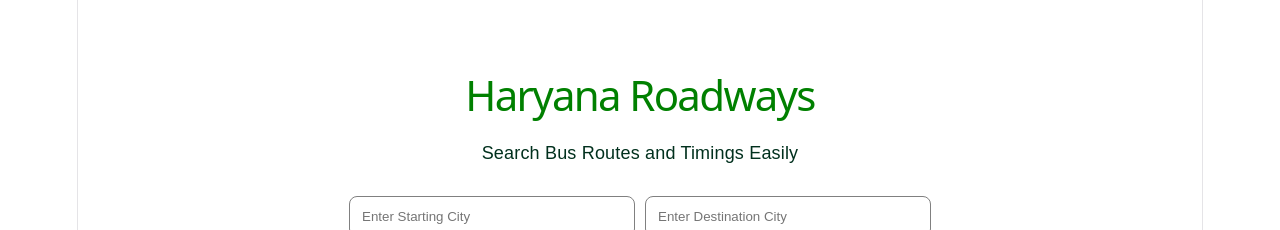
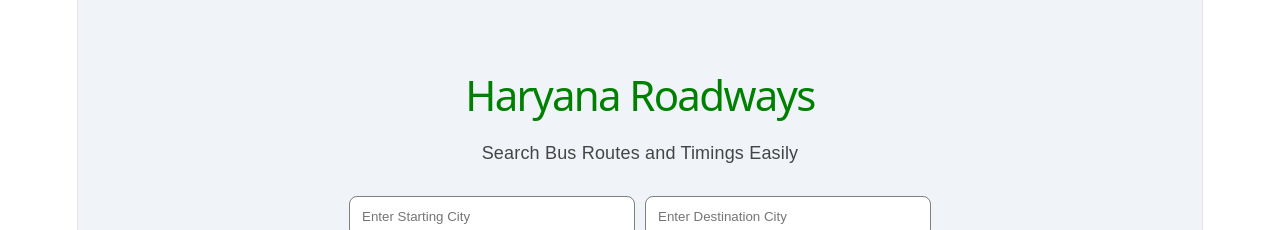
Before and after one commit to Prachijinal/haryana_roadways_app-2, a React app in the folder frontend/: page / in a window 1280 px wide. Shown: the top 230 px of the page. Built offline with nearby package versions, Linux system fonts and the light colour scheme; no server answers; the HTML template or start-up script is replaced by a standard one.

Commit message:
Connected frontend with backend API

```diff
--- a/frontend/src/App.jsx
+++ b/frontend/src/App.jsx
@@ -1,17 +1,27 @@
-import { useState } from "react";
+import { useState, useEffect } from "react";
 import BusCard from "./components/BusCard";
 import SearchBar from "./components/SearchBar";
-import buses from "./data/buses";
 
 function App() {
-
   const [fromCity, setFromCity] = useState("");
   const [toCity, setToCity] = useState("");
   const [results, setResults] = useState([]);
+  const [buses, setBuses] = useState([]);
 
-
+  useEffect(() => {
+    fetch("http://localhost:5000/api/buses")
+      .then((response) => response.json())
+      .then((data) => {
+        setBuses(data);
+      })
+      .catch((error) => {
+        console.log(error);
+      });
+  }, []);
 
   function handleSearch() {
+
+  console.log("All Buses:", buses);
 
   const filteredBuses = buses.filter(
     (bus) =>
@@ -19,21 +29,21 @@
       bus.to.toLowerCase() === toCity.toLowerCase()
   );
 
+  console.log("Filtered:", filteredBuses);
+
   setResults(filteredBuses);
 }
 
   return (
-
     <div
       style={{
         minHeight: "100vh",
-        backgroundColor: "#ffffff",
+        backgroundColor: "#f0f4f8",
         paddingTop: "50px",
         fontFamily: "Arial",
         textAlign: "center",
       }}
     >
-
       <h1
         style={{
           color: "green",
@@ -46,7 +56,7 @@
       <p
         style={{
           fontSize: "18px",
-          color: "#01301d",
+          color: "#444",
         }}
       >
         Search Bus Routes and Timings Easily
@@ -65,18 +75,14 @@
           marginTop: "50px",
         }}
       >
-
         {results.length > 0 ? (
-
           results.map((bus, index) => (
             <BusCard
               key={index}
               bus={bus}
             />
           ))
-
         ) : (
-
           <p
             style={{
               marginTop: "30px",
@@ -86,11 +92,8 @@
           >
             No buses found
           </p>
-
         )}
-
       </div>
-
     </div>
   );
 }
```
Lines whose indentation alone changed are shown as unchanged.
